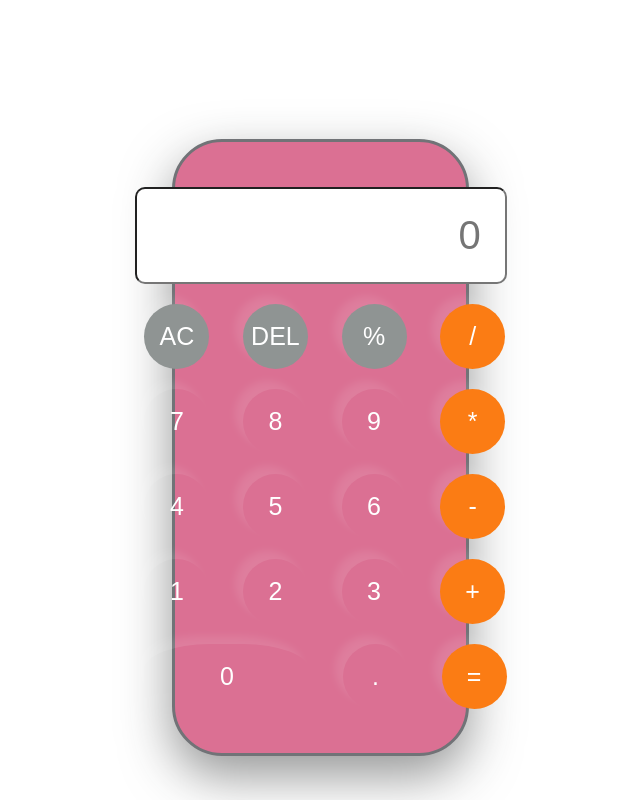
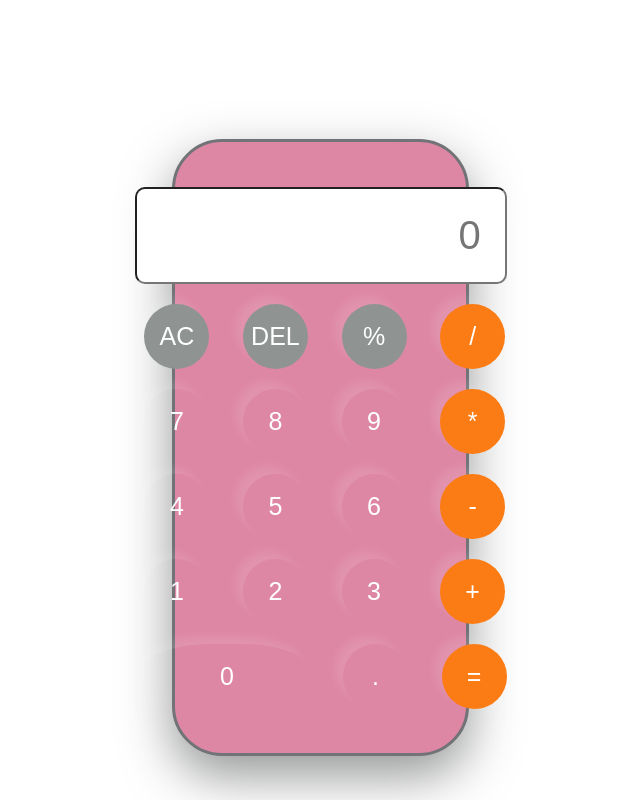
Before and after one commit to PattapronK/Testjs, a plain HTML site: page indexfinal.html in a window 1280 px wide. Shown: the whole page, without its empty margins (278-918 px from the left). Drawn offline with Linux system fonts and the light colour scheme.

Commit message:
chang color
pink

```diff
--- a/index.css
+++ b/index.css
@@ -5,7 +5,7 @@
     height: 100%;
     display: flex;
     justify-content: center;
-    background: palevioletred;
+    background: rgb(222, 135, 164);
     border: 3px solid #717377;
     border-radius: 50px;
     box-shadow: 0px 20px 50px rgba(46, 47, 47, 0.5);
```
